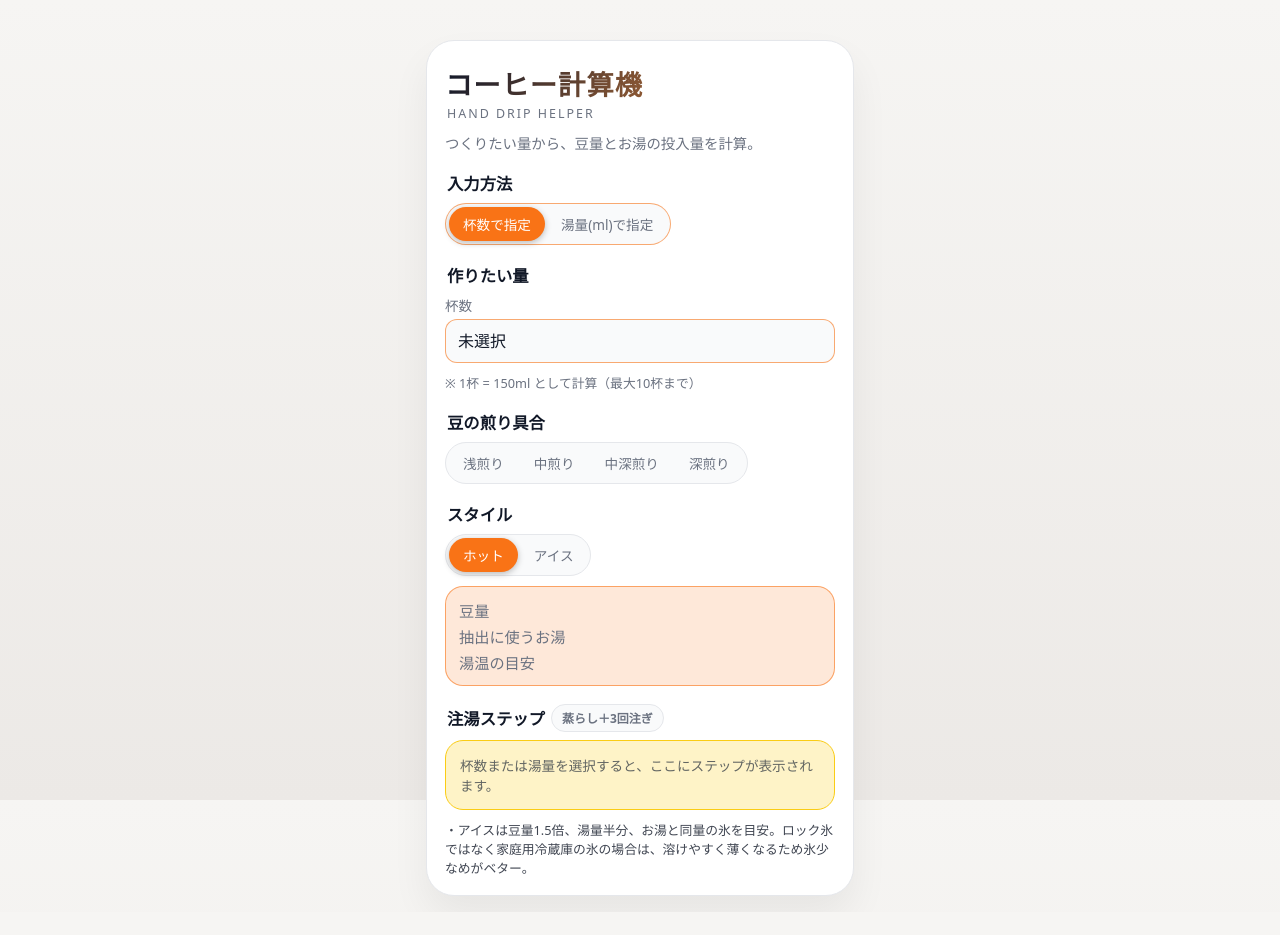
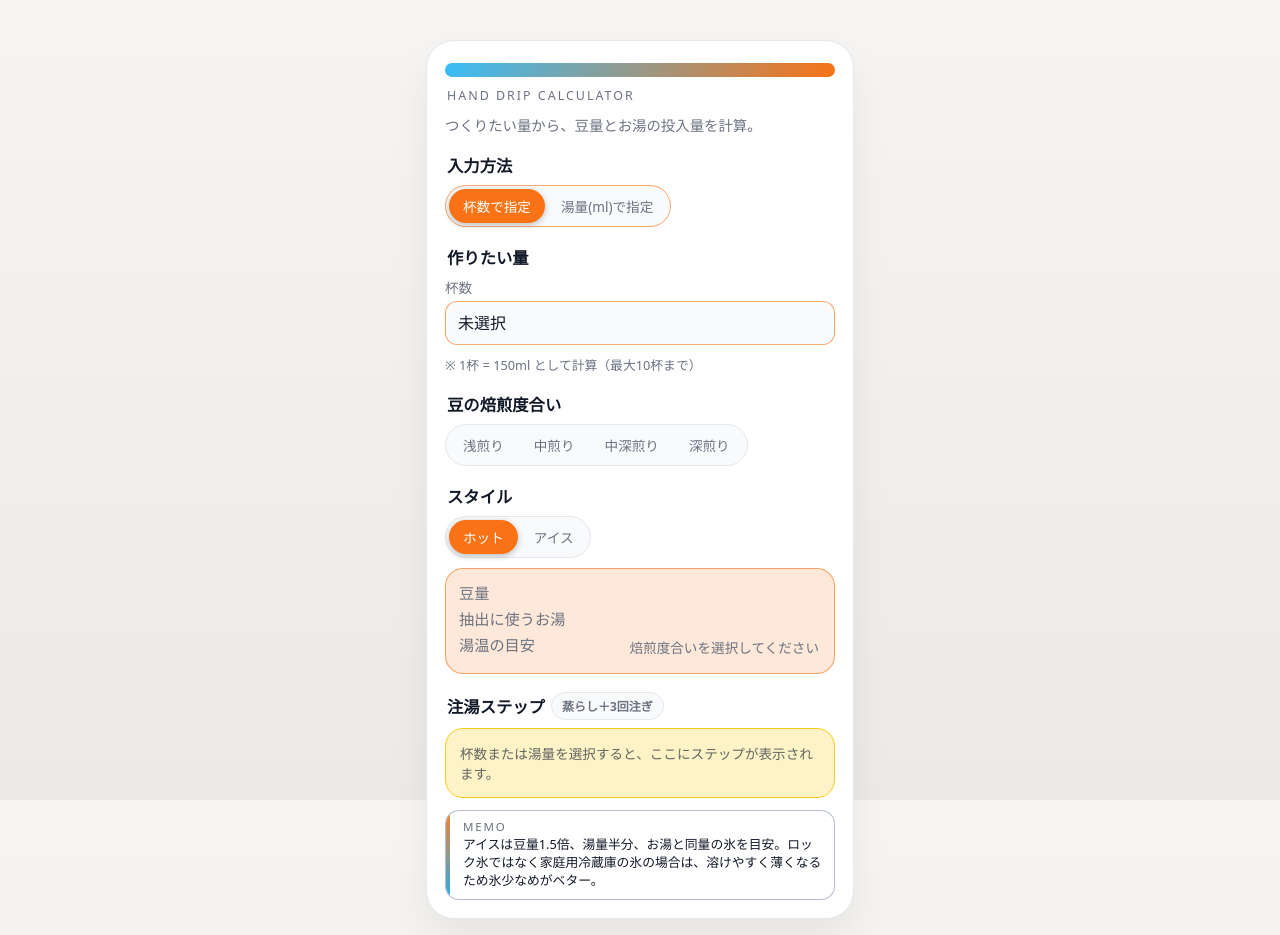
Before and after one commit to chatXnoiR/coffee-calc_v0.1, a plain HTML site: page index.html in a window 1280 px wide. Before the commit the page ends 912 px from the top, so only its background shows below. Drawn offline with Linux system fonts and the light colour scheme.

Commit message:
index.html を更新

```diff
--- a/index.html
+++ b/index.html
@@ -124,19 +124,20 @@
       margin-bottom: 10px;
     }
 
+    /* 上部のグラデーションバー */
     .app-title {
-      font-size: 1.7rem;
-      font-weight: 800;
-      letter-spacing: 0.04em;
-      background: linear-gradient(120deg, #0f172a, #fb923c);
-      -webkit-background-clip: text;
-      background-clip: text;
-      color: transparent;
+      height: 14px;
+      border-radius: 999px;
+      background: linear-gradient(120deg, #38bdf8, #f97316);
+      margin-bottom: 10px;
+      text-indent: 100%;
+      white-space: nowrap;
+      overflow: hidden; /* 文字は見せない */
     }
 
     @media (prefers-color-scheme: dark) {
       .app-title {
-        background: linear-gradient(120deg, #e5e7eb, #38bdf8);
+        background: linear-gradient(120deg, #38bdf8, #f97316);
       }
     }
 
@@ -145,14 +146,13 @@
       text-transform: uppercase;
       letter-spacing: 0.16em;
       color: var(--text-sub);
-      margin-top: 2px;
       padding-left: 2px;
     }
 
     .app-subtitle {
       font-size: 0.9rem;
       color: var(--text-sub);
-      margin-top: 10px;
+      margin-top: 6px;
       margin-bottom: 18px;
     }
 
@@ -273,6 +273,11 @@
       font-size: 1.0rem;
     }
 
+    .summary-temp.placeholder {
+      font-weight: 400;
+      color: var(--text-sub);
+    }
+
     .inline-badge {
       display: inline-flex;
       align-items: center;
@@ -298,7 +303,7 @@
       padding: 6px 0;
       border-bottom: 1px solid rgba(0,0,0,0.08);
     }
-    .step-row:last-child {
+    .step-row:last-of-type {
       border-bottom: none;
     }
 
@@ -320,6 +325,23 @@
       color: rgba(31,41,55,0.7);
     }
 
+    .step-note-line {
+      font-size: 0.78rem;
+      color: rgba(31,41,55,0.7);
+      margin: 0 0 4px;
+    }
+
+    @media (prefers-color-scheme: dark) {
+      .step-name,
+      .step-amount {
+        color: #0f172a;
+      }
+      .step-sub,
+      .step-note-line {
+        color: rgba(15,23,42,0.8);
+      }
+    }
+
     .placeholder {
       font-size: 0.85rem;
       text-align: left;
@@ -328,10 +350,47 @@
     }
 
     .note {
-      margin-top: 10px;
+      position: relative;
+      margin-top: 12px;
+      padding: 8px 11px 9px;
+      border-radius: 14px;
+      background: rgba(255,255,255,0.9);
+      border: 1px solid rgba(148,163,184,0.7);
+      overflow: hidden;
+    }
+
+    .note::before {
+      content: "";
+      position: absolute;
+      left: 0;
+      top: 0;
+      bottom: 0;
+      width: 4px;
+      background: linear-gradient(180deg, #f97316, #0ea5e9);
+      opacity: 0.9;
+    }
+
+    @media (prefers-color-scheme: dark) {
+      .note {
+        background: rgba(15,23,42,0.97);
+        border-color: rgba(148,163,184,0.8);
+      }
+    }
+
+    .note-label {
+      font-size: 0.72rem;
+      letter-spacing: 0.16em;
+      text-transform: uppercase;
+      color: var(--text-sub);
+      margin-left: 6px;
+      margin-bottom: 2px;
+    }
+
+    .note-body {
       font-size: 0.8rem;
-      opacity: 0.8;
       color: var(--text-main);
+      margin-left: 6px;
+      line-height: 1.4;
     }
   </style>
 </head>
@@ -341,7 +400,7 @@
 
       <div class="app-header">
         <div class="app-title">コーヒー計算機</div>
-        <div class="title-accent">Hand drip helper</div>
+        <div class="title-accent">HAND DRIP CALCULATOR</div>
       </div>
       <div class="app-subtitle">
         つくりたい量から、豆量とお湯の投入量を計算。
@@ -389,8 +448,8 @@
 
       <div class="hint">※ 1杯 = 150ml として計算（最大10杯まで）</div>
 
-      <!-- 豆の煎り具合 -->
-      <div class="section-title">豆の煎り具合</div>
+      <!-- 豆の焙煎度合い -->
+      <div class="section-title">豆の焙煎度合い</div>
       <div class="toggle-group" id="roastGroup">
         <button class="toggle-btn" data-roast="light">浅煎り</button>
         <button class="toggle-btn" data-roast="medium">中煎り</button>
@@ -421,7 +480,7 @@
         </div>
         <div class="summary-row">
           <span class="summary-label">湯温の目安</span>
-          <span class="summary-temp" id="sumTemp"></span>
+          <span class="summary-temp placeholder" id="sumTemp"></span>
         </div>
       </div>
 
@@ -438,7 +497,10 @@
       </div>
 
       <div class="note">
-        ・アイスは豆量1.5倍、湯量半分、お湯と同量の氷を目安。ロック氷ではなく家庭用冷蔵庫の氷の場合は、溶けやすく薄くなるため氷少なめがベター。
+        <div class="note-label">MEMO</div>
+        <div class="note-body">
+          アイスは豆量1.5倍、湯量半分、お湯と同量の氷を目安。ロック氷ではなく家庭用冷蔵庫の氷の場合は、溶けやすく薄くなるため氷少なめがベター。
+        </div>
       </div>
 
     </div>
@@ -490,7 +552,13 @@
     };
 
     function updateTemp() {
-      sumTemp.textContent = roastMode ? roastTempMap[roastMode] : "";
+      if (!roastMode) {
+        sumTemp.textContent = "焙煎度合いを選択してください";
+        sumTemp.classList.add("placeholder");
+      } else {
+        sumTemp.textContent = roastTempMap[roastMode];
+        sumTemp.classList.remove("placeholder");
+      }
     }
 
     function roundToHalf(v) {
@@ -636,8 +704,10 @@
             <span class="step-sub">投入量 ${data.bloom} ml</span>
           </div>
         </div>
+        <div class="step-note-line">※投入後30秒程待つ。</div>
       `;
-      data.pours.forEach(p => {
+
+      data.pours.forEach((p, idx) => {
         html += `
           <div class="step-row">
             <div class="step-name">${p.name}</div>
@@ -647,7 +717,11 @@
             </div>
           </div>
         `;
+        if (idx === data.pours.length - 1) {
+          html += `<div class="step-note-line">※淹れ始めから2分30秒程で3投目の湯が抜けきるように。</div>`;
+        }
       });
+
       stepsBox.innerHTML = html;
     }
 
@@ -703,6 +777,7 @@
     });
 
     // 初期表示
+    updateTemp();
     updateView();
   </script>
 </body>
```
